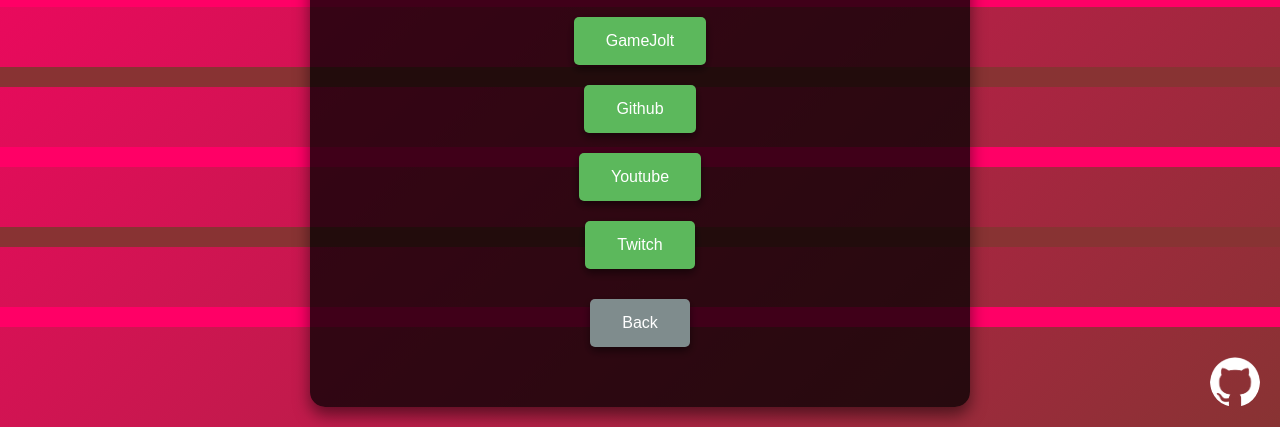
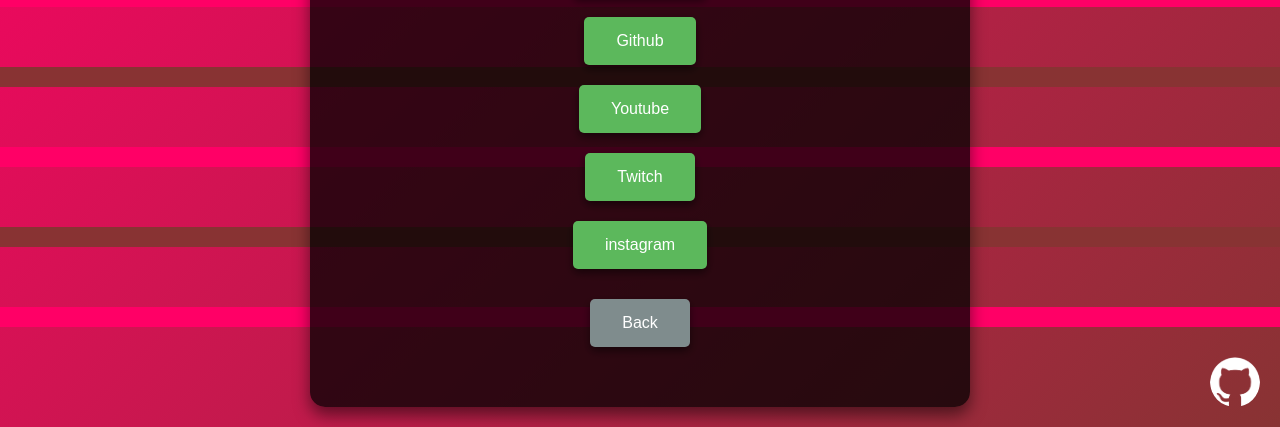
Before and after one commit to Saymoneyidk/Saymoneyidk, a plain HTML site: page choose1.html in a window 1280 px wide. Shown: the part 373-800 px from the top of the page. Drawn offline with Linux system fonts and the light colour scheme.

Commit message:
added In

```diff
--- a/choose1.html
+++ b/choose1.html
@@ -170,6 +170,7 @@
             <button onclick="location.href='https://github.com/Saymoneyidk'">Github</button>
             <button onclick="location.href='https://youtube.com/@saymoneydev?si=4rnuJ4ga0U80Ggz7'">Youtube</button>
             <button onclick="location.href='https://m.twitch.tv/sockytv_idk/home'">Twitch</button>
+            <button onclick="location.href='https://www.instagram.com/saymoneydev_idk/profilecard/?igsh=MXBiMHpvYTFoNmp4eQ=='">instagram</button>
             <button class="back-button" onclick="window.history.back()">Back</button>
         </nav>
     </div>
```
